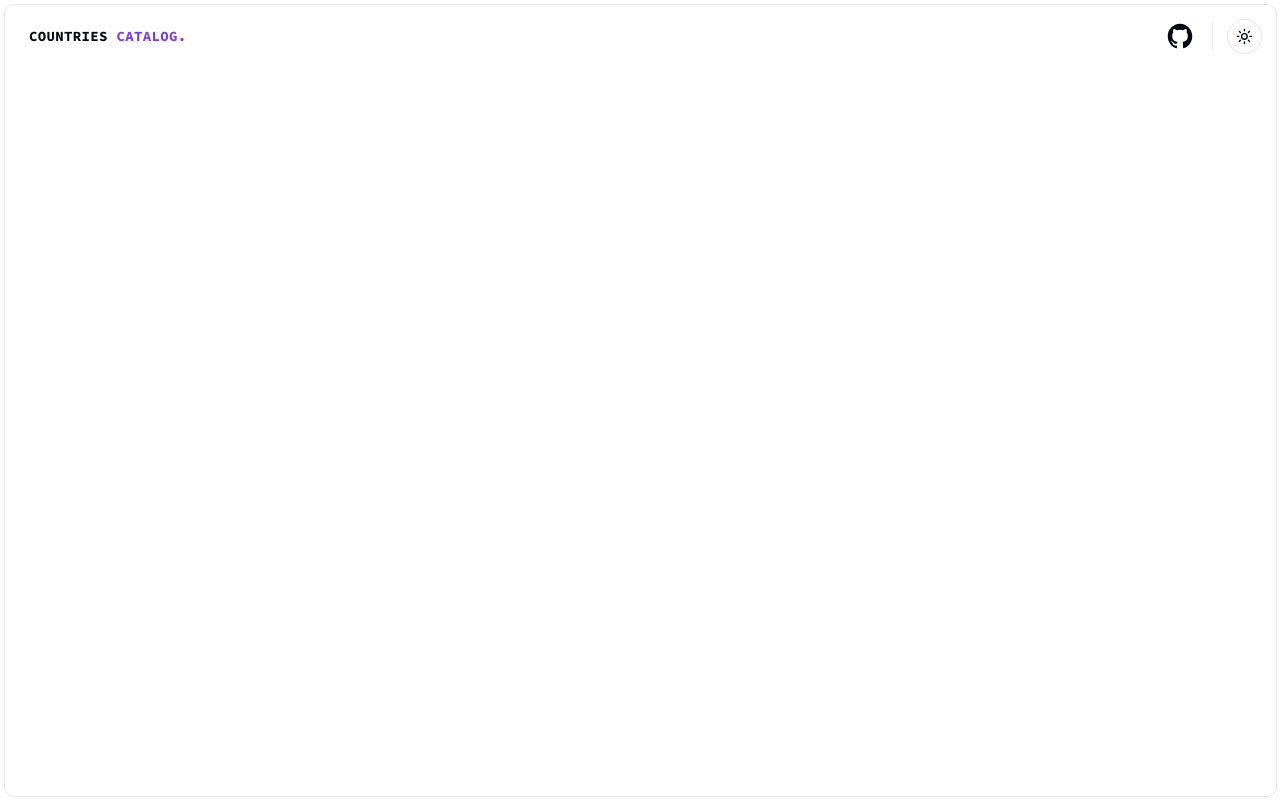
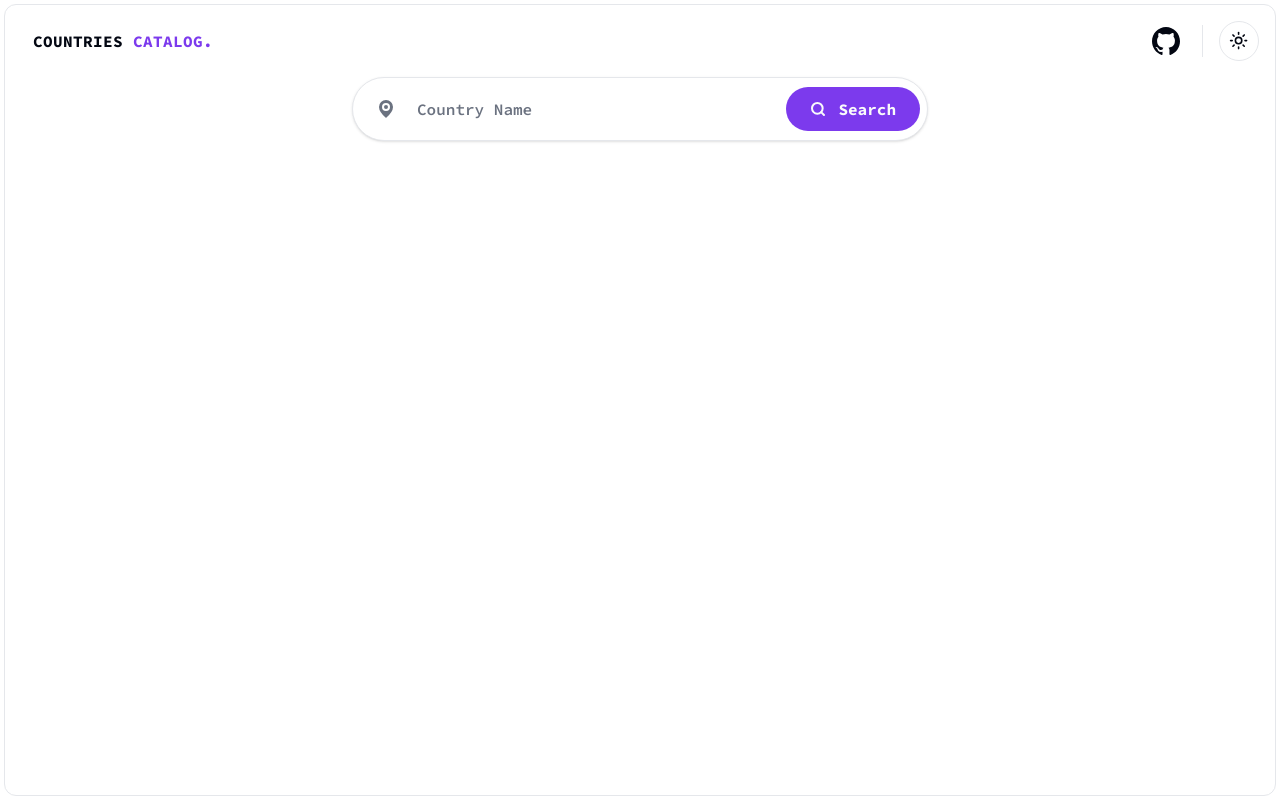
Before and after one commit to Lenghak/countries-catalog, a React (Vite) app: page / in a window 1280 px wide. Built offline with nearby package versions, Linux system fonts and the light colour scheme.

Commit message:
feat: +searchbar

```diff
--- a/src/common/styles/globals.scss
+++ b/src/common/styles/globals.scss
@@ -109,7 +109,7 @@
   }
 
   html {
-    @apply flex text-sm h-dvh w-dvw flex-col items-start justify-center bg-card p-1;
+    @apply flex h-dvh w-dvw flex-col items-start justify-center bg-card p-1;
   }
 
   body {
--- /dev/null
+++ b/src/modules/catalog/components/search-bar.tsx
@@ -0,0 +1,106 @@
+import { cn } from "@/common/lib/utils";
+
+import { Button } from "@ui/button";
+import { Form, FormControl, FormField, FormItem } from "@ui/form";
+import { Input } from "@ui/input";
+
+import { zodResolver } from "@hookform/resolvers/zod";
+import { MapPinIcon, SearchIcon, XIcon } from "lucide-react";
+import { useForm } from "react-hook-form";
+import { useSearchParams } from "react-router-dom";
+import { z } from "zod";
+
+const SearchSchema = z.object({
+	country: z.string(),
+});
+
+type Props = {
+	handleSubmit?: (..._: unknown[]) => unknown;
+};
+
+export function SearchBar({ handleSubmit }: Props) {
+	const [searchParams, setSearchParams] = useSearchParams({
+		country: "",
+	});
+
+	const form = useForm<z.infer<typeof SearchSchema>>({
+		resolver: zodResolver(SearchSchema),
+		defaultValues: {
+			country: searchParams.get("country") ?? "",
+		},
+	});
+
+	return (
+		<Form {...form}>
+			<form
+				onSubmit={form.handleSubmit((data) => {
+					if (handleSubmit) handleSubmit(data);
+					else {
+						searchParams.set("country", data.country);
+						setSearchParams(
+							(prev) => {
+								prev.set("country", data.country.trim());
+								prev.set("page", "1");
+								return prev;
+							},
+							{ replace: true },
+						);
+					}
+				})}
+				className="relative flex w-full items-center justify-center space-y-8"
+			>
+				<FormField
+					control={form.control}
+					name="country"
+					render={({ field }) => (
+						<FormItem className="mx-4 flex w-full justify-center">
+							<FormControl className="relative w-full">
+								<div className="group flex w-full max-w-xl items-center justify-center transition-all">
+									<div
+										className={cn(
+											"absolute left-4 flex size-9 items-center justify-center",
+										)}
+									>
+										<MapPinIcon className="fill-muted-foreground stroke-background" />
+									</div>
+
+									<Input
+										type="text"
+										placeholder="Country Name"
+										autoComplete="off"
+										className="peer/input h-16 w-full rounded-full bg-card pl-16 pr-20 text-base font-semibold shadow placeholder:ml-12"
+										{...field}
+									/>
+
+									<Button
+										onClick={async () => {
+											form.reset({ country: "" });
+											await form.trigger();
+										}}
+										type="button"
+										variant={"ghost"}
+										size={"icon"}
+										className="peer/clear invisible absolute right-36 rounded-full hover:visible focus:visible focus-visible:visible group-focus:visible peer-focus:visible peer-focus-visible/input:visible"
+									>
+										<XIcon className="size-4" />
+										<span className="sr-only">Clear Search</span>
+									</Button>
+
+									<Button
+										type="submit"
+										variant={"default"}
+										size={"lg"}
+										className="absolute right-2 gap-3 rounded-full px-6 text-base font-bold"
+									>
+										<SearchIcon className="size-4 stroke-[3]" />
+										<span>Search</span>
+									</Button>
+								</div>
+							</FormControl>
+						</FormItem>
+					)}
+				/>
+			</form>
+		</Form>
+	);
+}
--- a/src/modules/catalog/layouts/catalog-layout.tsx
+++ b/src/modules/catalog/layouts/catalog-layout.tsx
@@ -1,7 +1,5 @@
 import type { PropsWithChildren } from "react";
 
 export function CatalogLayout({ children }: PropsWithChildren) {
-	return (
-		<section className="flex h-full w-full flex-col gap-4">{children}</section>
-	);
+	return <section className="flex h-full w-full flex-col">{children}</section>;
 }
--- a/src/modules/catalog/presenters/catalog.tsx
+++ b/src/modules/catalog/presenters/catalog.tsx
@@ -1,3 +1,4 @@
+import { SearchBar } from "@/modules/catalog/components/search-bar";
 import { CatalogHeader } from "@/modules/catalog/composites/catalog-header";
 import { CatalogLayout } from "@/modules/catalog/layouts/catalog-layout";
 
@@ -5,7 +6,9 @@ export function Catalog() {
 	return (
 		<CatalogLayout>
 			<CatalogHeader />
-			<main className="flex h-full w-full flex-col"></main>
+			<main className="flex h-full w-full flex-col items-center">
+				<SearchBar />
+			</main>
 		</CatalogLayout>
 	);
 }
```
